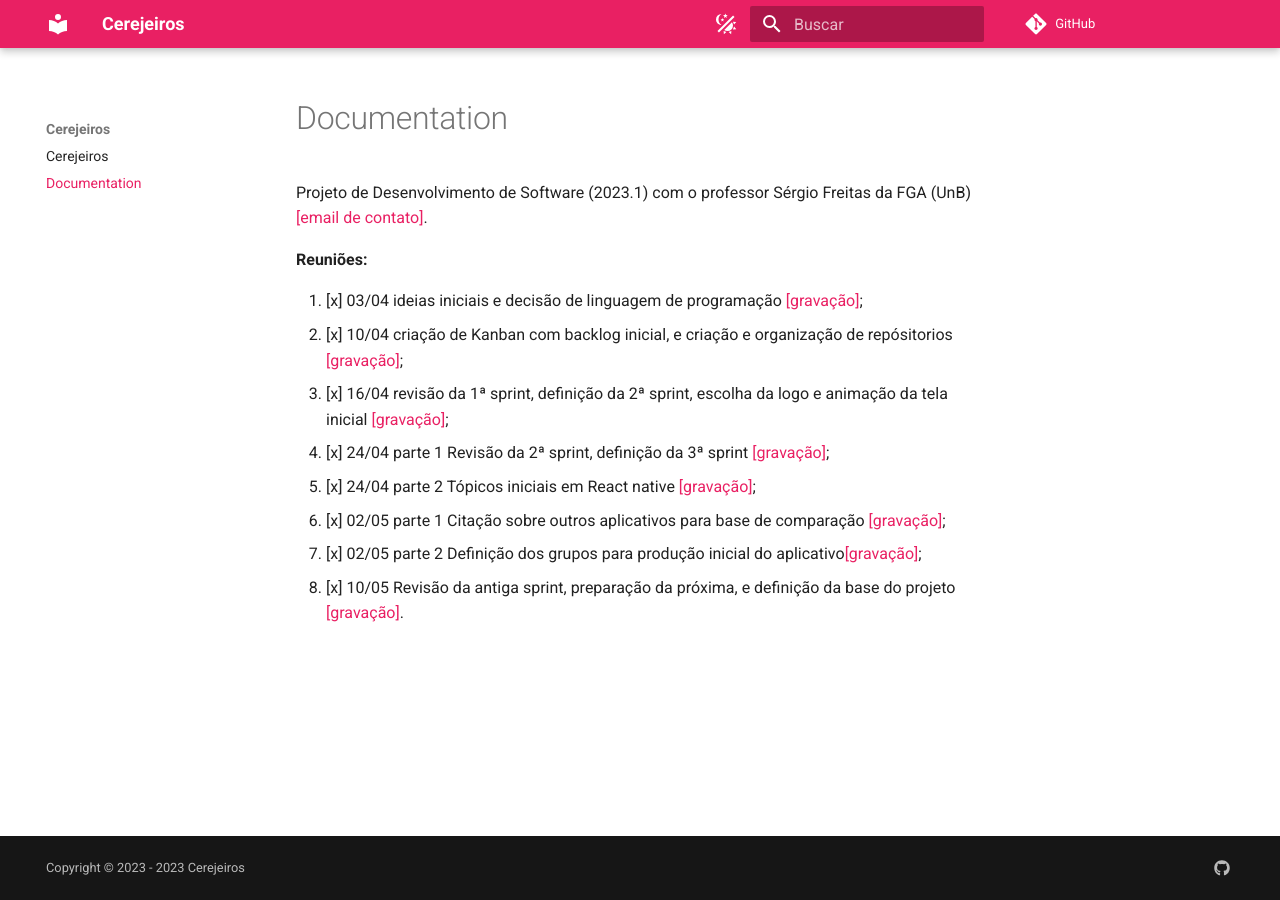
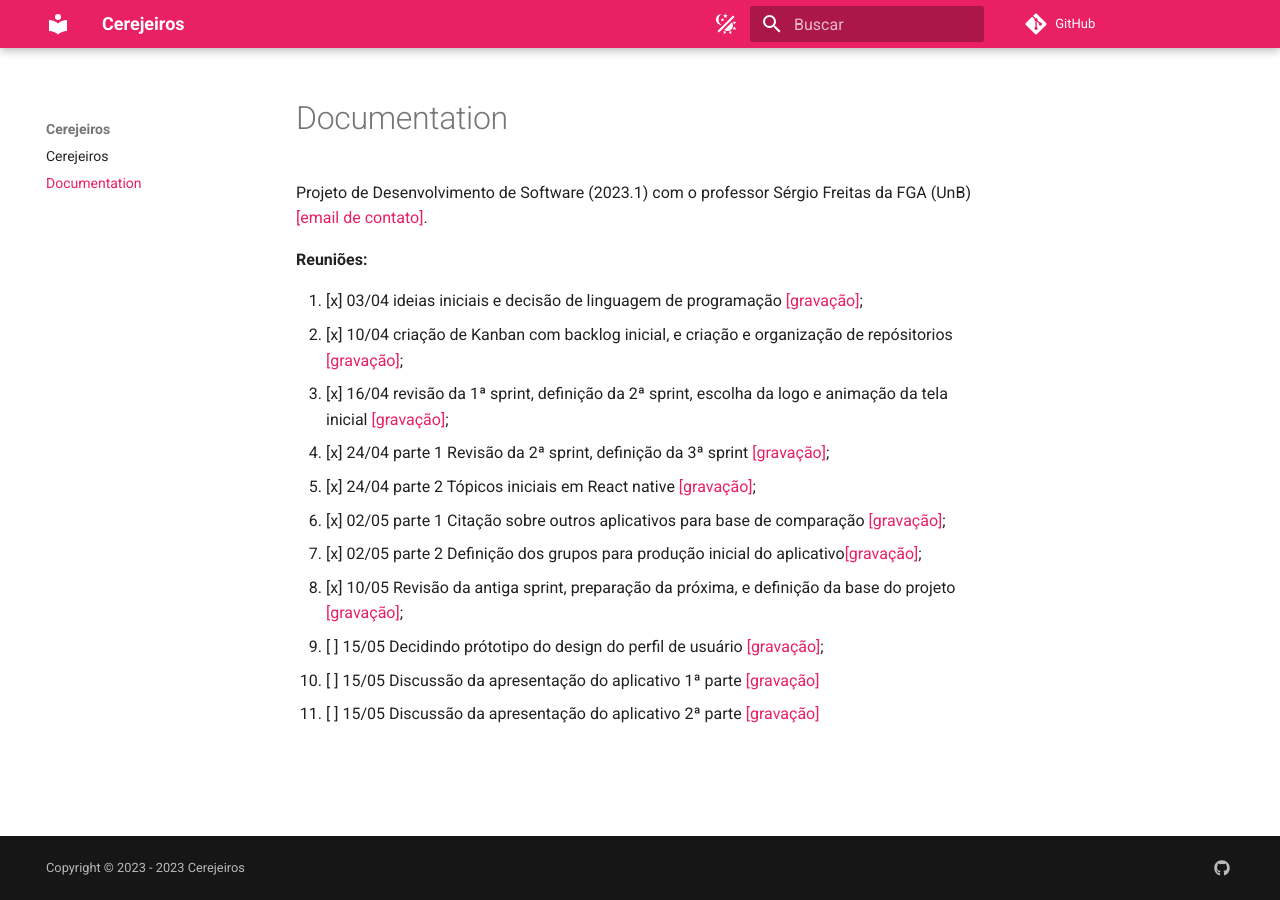
Before and after one commit to cerejeiros/bloom, an MkDocs documentation site: the page built from docs/documentation.md, in a window 1280 px wide. Built offline with MkDocs 1.6.1 and Material for MkDocs 9.7.7, drawn with Linux system fonts in a browser that asks for light colours; comment, search, counter and statistics services are not loaded.

Commit message:
docs: add 15/05 meetings

```diff
--- a/docs/documentation.md
+++ b/docs/documentation.md
@@ -9,4 +9,7 @@ Projeto de Desenvolvimento de Software (2023.1) com o professor Sérgio Freitas
 5. [x] 24/04 parte 2  Tópicos iniciais em React native [[gravação]](https://youtu.be/b4VeMpOEmks);
 6. [x] 02/05 parte 1 Citação sobre outros aplicativos para base de comparação [[gravação]](https://youtu.be/aX6EJ64jHoY);
 7. [x] 02/05 parte 2  Definição dos grupos para produção inicial do aplicativo[[gravação]](https://youtu.be/rBXUtj7sAX0);
-8. [x] 10/05 Revisão da antiga sprint, preparação da próxima, e definição da base do projeto [[gravação]](https://youtu.be/Sq1C0Nz8zZM).
+8. [x] 10/05 Revisão da antiga sprint, preparação da próxima, e definição da base do projeto [[gravação]](https://youtu.be/Sq1C0Nz8zZM);
+9. [ ] 15/05 Decidindo prótotipo do design do perfil de usuário [[gravação]](https://drive.google.com/file/d/12aYS3isiaclU01EWkF-XBJlAocpCyMh5/view?usp=sharing);
+10. [ ] 15/05 Discussão da apresentação do aplicativo 1ª parte [[gravação]](https://drive.google.com/file/d/1DQeybHv8wfz6V4rFa_KG2fHRNKmDh2w4/view?usp=share_link)
+11. [ ] 15/05 Discussão da apresentação do aplicativo 2ª parte [[gravação]](https://drive.google.com/file/d/1DQeybHv8wfz6V4rFa_KG2fHRNKmDh2w4/view?usp=share_link)
```
